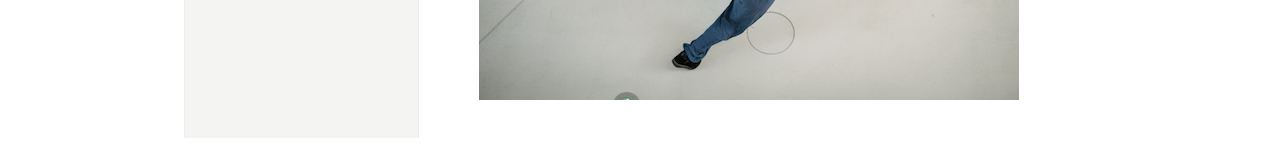
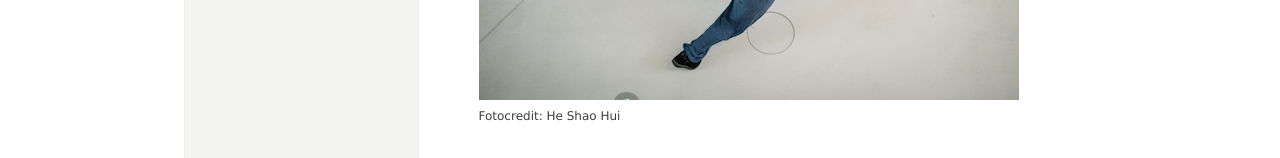
Before and after one commit to manulari/rollingpointat, a Jekyll site: the page built from _all_pages/contemporary.md, in a window 1280 px wide. Shown: the part 1962-2120 px from the top of the page. Built offline with Jekyll 4.4.1, drawn with Linux system fonts in a browser that asks for light colours; comment, search, counter and statistics services are not loaded.

Commit message:
Update page “contemporary”

```diff
--- a/_all_pages/contemporary.md
+++ b/_all_pages/contemporary.md
@@ -38,5 +38,7 @@ Wir setzen in unseren Kursen unterschiedliche Themenschwerpunkte, die den einzel
   und v.a.m.
 
 Um eine bestimmte Qualität zu entwickeln, eine neue Koordination zu entdecken, leichter drehen zu können ect., werden verschiedenste Zugänge angewandt. So berühren wir einander um z.B. das Schulterblatt besser spüren zu können, es werden Vorstellungsbilder wie: „Gehe als würde der Boden wie ein Waldboden zurückfedern.“ angeboten und spezifische Musik wird eingesetzt. Eine zeitgenössische Tanzklasse bei rollingpoint ist eine wunderbare Möglichkeit in einer wohlwollenden Atmosphäre zu trainieren, sich und andere in Bewegung zu erfahren, Vertrautes zu bestärken, Neues zu lernen und die Laune zu heben.
+&nbsp;
 
 ![](/assets/uploads/heshaohui.rollingpoint-wu-fotos.076.jpg)
+Fotocredit: He Shao Hui
```
